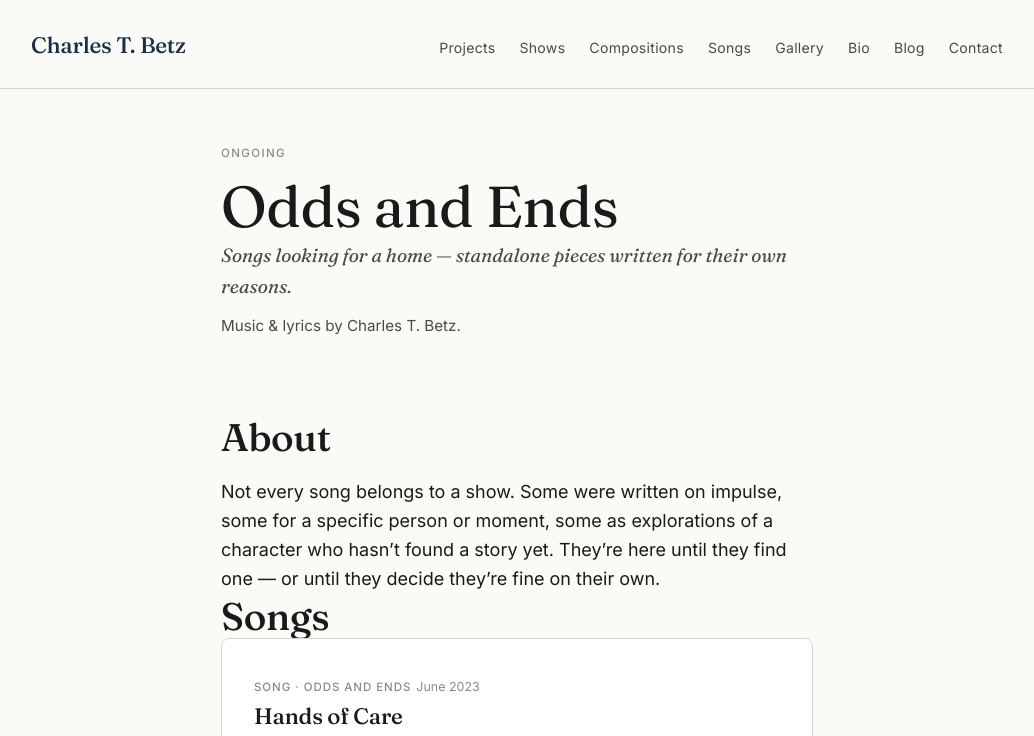
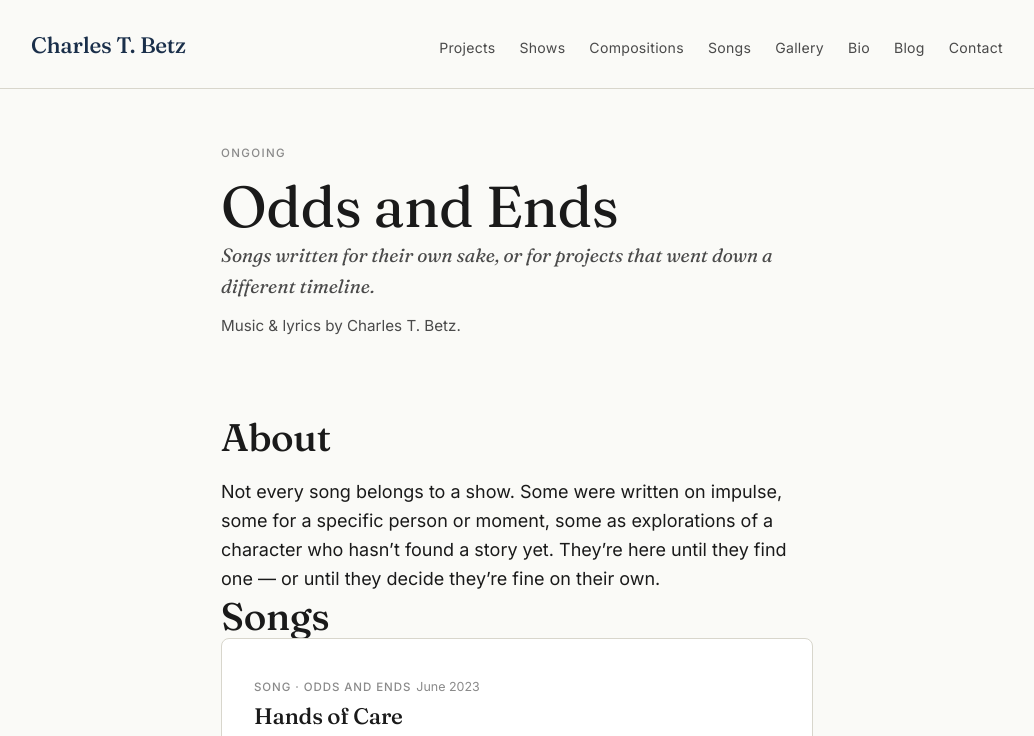
Before and after one commit to CharlesTBetz/charlestbetz.com, a Jekyll site: the page built from _projects/odds-and-ends.md, in a window 1280 px wide and 900 px high, cut to the strip 0-736 px from the top of the window. Shown: the whole strip, without its empty margins (123-1157 px from the left). Built offline with Jekyll 4.4.1, drawn with Linux system fonts in a browser that asks for light colours.

Commit message:
Update Odds and Ends logline
Co-Authored-By: Claude Opus 4.6 (1M context) <noreply@anthropic.com>

```diff
--- a/_projects/odds-and-ends.md
+++ b/_projects/odds-and-ends.md
@@ -1,7 +1,7 @@
 ---
 title: "Odds and Ends"
 status: "Ongoing"
-logline: "Songs looking for a home — standalone pieces written for their own reasons."
+logline: "Songs written for their own sake, or for projects that went down a different timeline."
 collaborators_text: "Music & lyrics by Charles T. Betz."
 year_started: 2020
 order: 11
```
